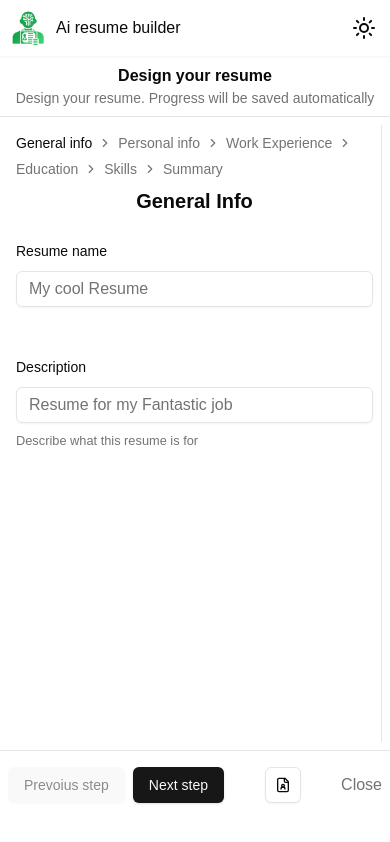
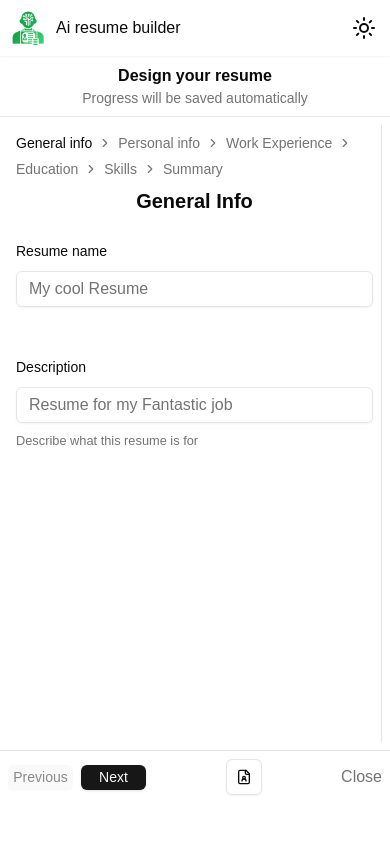
Before and after one commit to geniusmehraan/Ai-resume-builder-next.js-, a Next.js app: page /editor in a window 390 px wide. Built offline with nearby package versions, Linux system fonts and the light colour scheme.

Commit message:
maded some changes for small screen so it wil look better

```diff
--- a/src/app/(main)/Navbar.tsx
+++ b/src/app/(main)/Navbar.tsx
@@ -14,14 +14,14 @@ const Navbar = () => {
   const {theme} = useTheme()
   const pathname = usePathname()
   return (
-    <header className="w-full  shadow-sm p-2">
+    <header className="w-full overflow-hidden  shadow-sm p-2">
       <div className=" w-full sm:px-3 md:px-3 lg:px-7 xl:px-8 flex justify-between items-center">
 
         <Link href={"/billing"} className="flex items-center gap-2">
           {<Image src={logo} alt="" width={40} height={40} />}
-          <span className="md:text-md sm:text-sm lg:text-lg xl:text-lg xl:font-bold lg:font-bold">Ai resume builder</span>
+          <span className="md:text-sm font-normal sm:text-sm lg:text-lg xl:text-lg xl:font-bold lg:font-bold ">Ai resume builder</span>
         </Link>
-        <div className="flex items-center  gap-16 md:gap-36 lg:gap-[100px] xl:gap-[120px]">
+        <div className="flex items-center  gap-6 md:gap-36 lg:gap-[100px] xl:gap-[120px]">
         <ThemeToggle/>
         <UserButton
           appearance={{
--- a/src/app/(main)/editor/BorderStyle.tsx
+++ b/src/app/(main)/editor/BorderStyle.tsx
@@ -30,8 +30,8 @@ const BorderStyle = ({ borderStyle, onChange }: BorderStyleProps) => {
         : Squircle;
 
   return (
-    <Button variant={"outline"} size={"icon"} onClick={onChangeHandle}>
-      {<Icon className="size-5" />}
+    <Button className="size-3 md:size-8" variant={"outline"} size={"icon"} onClick={onChangeHandle}>
+      {<Icon className="size-3 md:size-5" />}
     </Button>
   );
 };
--- a/src/app/(main)/editor/ColorPiker.tsx
+++ b/src/app/(main)/editor/ColorPiker.tsx
@@ -14,8 +14,8 @@ const ColorPiker = ({color,onChange}:ColorPickerProps) => {
   return (
     <Popover open={showPopover} onOpenChange={setShowpopover}>
 <PopoverTrigger asChild>
-<Button variant={"outline"} size={"icon"} title="Change resume color" onClick={()=>setShowpopover(true)}>
-    <PaletteIcon className="size-5"/>
+<Button className="size-3 md:size-8" variant={"outline"} size={"icon"} title="Change resume color" onClick={()=>setShowpopover(true)}>
+    <PaletteIcon className="size-3 md:size-5"/>
 </Button>
 </PopoverTrigger>
 <PopoverContent className="border-none bg-transparent shadow-none" align="end">
--- a/src/app/(main)/editor/Footer.tsx
+++ b/src/app/(main)/editor/Footer.tsx
@@ -2,35 +2,57 @@ import { Button } from "@/components/ui/button";
 import { steps } from "./steps";
 import Link from "next/link";
 import { FileUser, PenLine } from "lucide-react";
-
+import { useState } from "react";
 
 interface FooterProps {
-    currentStep:String;
-    setCurrentStep:(step:string) => void;
-    showSmPreview:boolean;
-    setShowSmPreview:(show:boolean)=>void;
+  currentStep: String;
+  setCurrentStep: (step: string) => void;
+  showSmPreview: boolean;
+  setShowSmPreview: (show: boolean) => void;
 }
 
-export default function Footer({currentStep,setCurrentStep,showSmPreview,setShowSmPreview}:FooterProps) {
+export default function Footer({
+  currentStep,
+  setCurrentStep,
+  showSmPreview,
+  setShowSmPreview,
+}: FooterProps) {
 
-    const previousStep = steps.find(
-        (_,i)=>steps[i+1]?.key===currentStep
-    )?.key
+  const previousStep = steps.find(
+    (_, i) => steps[i + 1]?.key === currentStep
+  )?.key;
 
-    const nextStep = steps.find(
-        (_,i)=>steps[i-1]?.key===currentStep
-    )?.key
-
+  const nextStep = steps.find((_, i) => steps[i - 1]?.key === currentStep)?.key;
 
   return (
-    <footer className="w-full pt-4  flex items-center justify-center  p-2  border-t">
+    <footer className="w-full pt-2 grow  flex items-center justify-center  p-2  border-t">
       <div className="flex  justify-between  md:px-4 sm:px-2 lg:px-32 xl:px-38  items-center w-full">
         <div className="flex gap-2">
-          <Button disabled={!previousStep} variant={"secondary"} onClick={()=>previousStep?setCurrentStep(previousStep):undefined}>Prevoius step</Button>
-          <Button disabled={!nextStep} onClick={()=>nextStep?setCurrentStep(nextStep):undefined}>Next step</Button>
+          <Button
+            className="w-[65px] h-[25px] px-4  text-sm md:w-[150px] md:h-[40px]"
+            disabled={!previousStep}
+            variant={"secondary"}
+            onClick={() =>
+              previousStep ? setCurrentStep(previousStep) : undefined
+            }
+          >
+            Previous
+          </Button>
+          <Button
+            className="w-[65px] h-[25px] px-4 text-sm md:w-[150px] md:h-[40px]"
+            disabled={!nextStep}
+            onClick={() => (nextStep ? setCurrentStep(nextStep) : undefined)}
+          >
+            Next
+          </Button>
         </div>
-        <Button variant={"outline"} size={"icon"} onClick={()=>setShowSmPreview(!showSmPreview)} className="md:hidden">
-            {showSmPreview?<PenLine/>:<FileUser/>}
+        <Button
+          variant={"outline"}
+          size={"icon"}
+          onClick={() => setShowSmPreview(!showSmPreview)}
+          className="md:hidden"
+        >
+          {showSmPreview ? <PenLine /> : <FileUser />}
         </Button>
         <div className="text-muted-foreground ">
           <Link href={"/resumes"}>Close</Link>
--- a/src/app/(main)/editor/ResumeEditor.tsx
+++ b/src/app/(main)/editor/ResumeEditor.tsx
@@ -37,7 +37,7 @@ const ResumeEditor = () => {
             Design your resume
           </h1>
           <span className="text-muted-foreground text-sm">
-            Design your resume. Progress will be saved automatically
+            Progress will be saved automatically
           </span>
         </div>
       </header>
--- a/src/app/(main)/editor/ResumePreviewSection.tsx
+++ b/src/app/(main)/editor/ResumePreviewSection.tsx
@@ -17,7 +17,7 @@ const ResumePreviewSection = ({
 }: ResumePreviewSection) => {
   return (
     <div className={cn("group relative  hidden md:w-1/2 w-full md:flex ",className)}>
-      <div className="absolute left-1 top-1 opacity-50 lg:opacity-100 xl:opacity-100 group-hover:opacity-100 lg:left-[-10px] flex flex-col gap-3 flex-none lg:top-1">
+      <div className="absolute left-1 top-5 opacity-50 lg:opacity-100 xl:opacity-100 group-hover:opacity-100 lg:left-[-10px] flex flex-col gap-3 flex-none lg:top-1 md:top-1">
         <ColorPiker
           color={resumeData.colorHex}
           onChange={(color) =>
```
